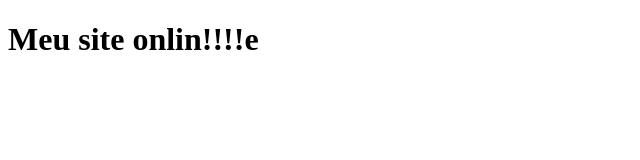
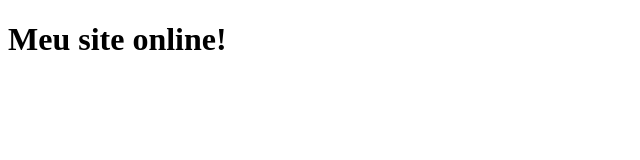
Before and after one commit to Lucas-Christe/lucaschriste.github.io, a plain HTML site: page index.html in a window 1280 px wide. Shown: the full height of the page, 0-640 px from the left. Drawn offline with Linux system fonts and the light colour scheme.

Commit message:
Ajeitei o título

```diff
--- a/index.html
+++ b/index.html
@@ -6,6 +6,6 @@
     <title>Meu site</title>
 </head>
 <body>
-    <h1>Meu site onlin!!!!e</h1>
+    <h1>Meu site online!</h1>
 </body>
 </html>
```
